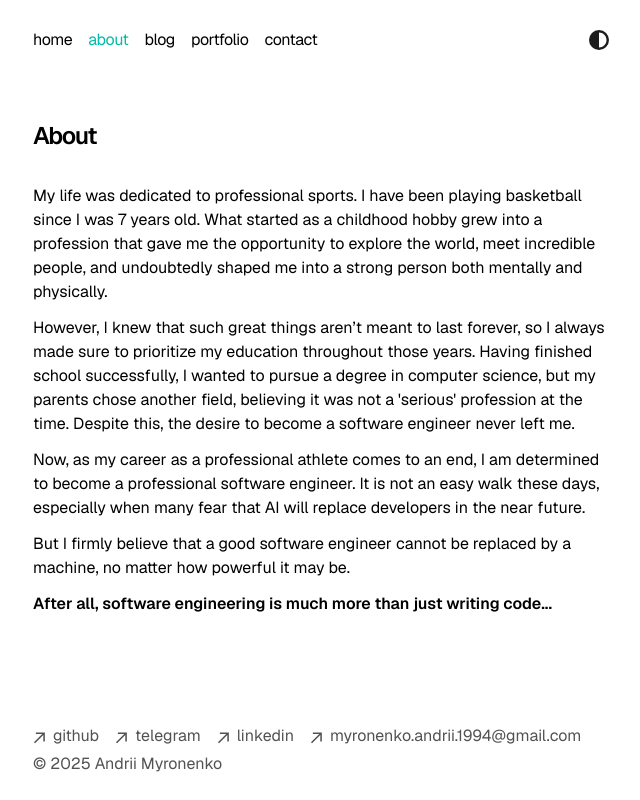
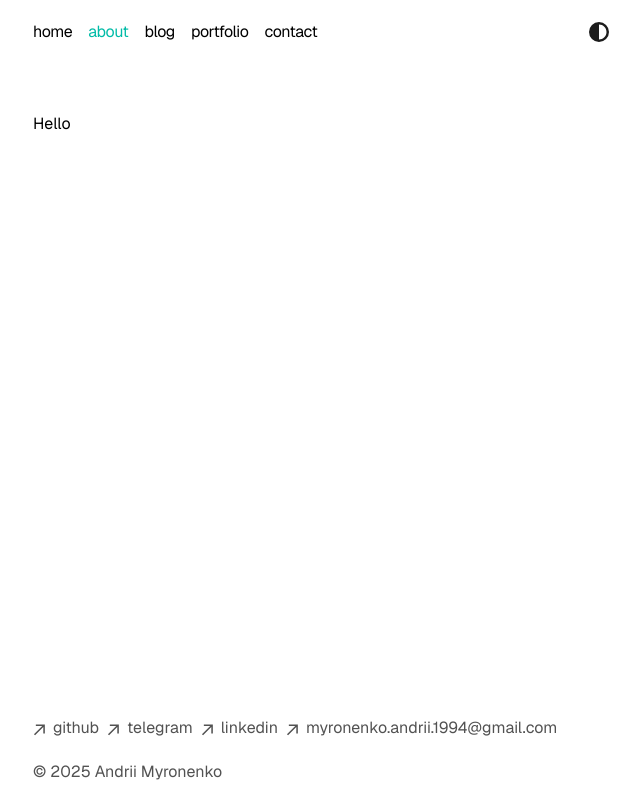
Before and after one commit to andmiron/portfolio, a React (Vite) app: page /about in a window 1280 px wide. Shown: the whole page, without its empty margins (319-959 px from the left). Built offline with nearby package versions, Linux system fonts and the light colour scheme.

Commit message:
refactor: update layout and styling in App, About, BlogCard, Contact, and Footer components

```diff
--- a/src/App.jsx
+++ b/src/App.jsx
@@ -21,7 +21,7 @@ function App() {
   const location = useLocation();
 
   return (
-    <main className="flex-1 flex flex-col px-2 md:px-0 py-6 min-h-screen">
+    <main className="flex-1 flex flex-col sm:px-0 p-4 min-h-screen">
       <Nav />
       <section className="flex-1">
         <AnimatePresence mode="wait">
--- a/src/components/About.jsx
+++ b/src/components/About.jsx
@@ -1,35 +1,7 @@
 function About() {
   return (
     <div>
-      <h1 className="font-semibold text-2xl mb-8 tracking-tighter">About</h1>
-      <p className="mb-3">
-        My life was dedicated to professional sports. I have been playing
-        basketball since I was 7 years old. What started as a childhood hobby
-        grew into a profession that gave me the opportunity to explore the
-        world, meet incredible people, and undoubtedly shaped me into a strong
-        person both mentally and physically.
-      </p>
-      <p className="mb-3">
-        However, I knew that such great things aren’t meant to last forever, so
-        I always made sure to prioritize my education throughout those years.
-        Having finished school successfully, I wanted to pursue a degree in
-        computer science, but my parents chose another field, believing it was
-        not a &apos;serious&apos; profession at the time. Despite this, the
-        desire to become a software engineer never left me.
-      </p>
-      <p className="mb-3">
-        Now, as my career as a professional athlete comes to an end, I am
-        determined to become a professional software engineer. It is not an easy
-        walk these days, especially when many fear that AI will replace
-        developers in the near future.
-      </p>
-      <p className="mb-3">
-        But I firmly believe that a good software engineer cannot be replaced by
-        a machine, no matter how powerful it may be.
-      </p>
-      <p className="mb-3 font-semibold">
-        After all, software engineering is much more than just writing code...
-      </p>
+      <p>Hello</p>
     </div>
   );
 }
--- a/src/components/BlogCard.jsx
+++ b/src/components/BlogCard.jsx
@@ -18,7 +18,7 @@ export default function BlogCard({ article }) {
           className="w-full h-40 object-cover rounded-t-md"
         />
 
-        <div className="w-full flex md:flex-col flex-row space-x-0 md:space-x-2 items-start p-2 gap-2">
+        <div className="w-full flex flex-col items-start p-2 gap-2">
           <h2 className="font-bold">{article.title}</h2>
           <div className="flex flex-wrap gap-1">
             {article.categories.map((category) => (
--- a/src/components/Contact.jsx
+++ b/src/components/Contact.jsx
@@ -38,16 +38,6 @@ export default function Contact() {
         If you would like to discuss a project, ask questions, or just connect,
         feel free to reach out. I would love to hear from you!
       </p>
-      <button
-        className="flex items-center justify-start w-full cursor-pointer"
-        onClick={copyToClipboard}
-      >
-        <FaCopy className="h-[20px] w-[20px] text-[#575757]" />
-        <p className="px-3 font-semibold text-neutral-600 dark:text-neutral-300 ">
-          myronenko.andrii.1994@gmail.com
-        </p>
-        {copied ? <p className="text-neutral-400">Copied!</p> : ""}
-      </button>
       <ul className="font-sm mt-8 flex flex-col justify-center space-y-2 text-neutral-600 md:space-x-4 md:space-y-2 dark:text-neutral-300">
         {contactLinks.map((link) => (
           <li key={link.label}>
@@ -63,6 +53,16 @@ export default function Contact() {
           </li>
         ))}
       </ul>
+      <button
+        className="flex items-center justify-start w-full cursor-pointer mt-2"
+        onClick={copyToClipboard}
+      >
+        <FaCopy className="h-[20px] w-[20px] text-[#575757]" />
+        <p className="px-3 font-semibold text-neutral-600 dark:text-neutral-300 ">
+          myronenko.andrii.1994@gmail.com
+        </p>
+        {copied ? <p className="text-neutral-400">Copied!</p> : ""}
+      </button>
     </div>
   );
 }
--- a/src/components/Footer.jsx
+++ b/src/components/Footer.jsx
@@ -15,8 +15,8 @@ const footerLinks = [
 
 export default function Footer() {
   return (
-    <footer>
-      <ul className="font-sm mt-8 flex flex-col space-x-0 space-y-2 text-neutral-600 md:flex-row md:space-x-4 md:space-y-0 dark:text-neutral-300">
+    <footer className="mt-8">
+      <ul className="font-sm flex flex-row items-center justify-start gap-2 flex-wrap text-neutral-600 dark:text-neutral-300">
         {footerLinks.map((link) => (
           <li key={link.label}>
             <a
@@ -31,7 +31,7 @@ export default function Footer() {
           </li>
         ))}
       </ul>
-      <p className="text-neutral-600 dark:text-neutral-300">
+      <p className="text-neutral-600 dark:text-neutral-300 mt-4">
         © {new Date().getFullYear()} Andrii Myronenko
       </p>
     </footer>
```
